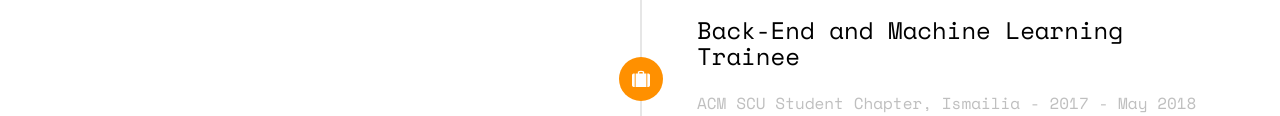
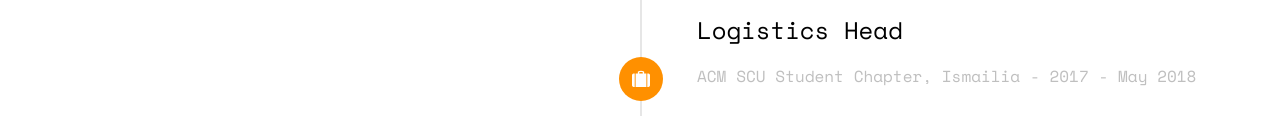
Before and after one commit to KerollosNabil/kerollosnabil.github.io, a plain HTML site: page index.html in a window 1280 px wide. Shown: the part 3932-4048 px from the top of the page. Drawn offline with nearby package versions, Linux system fonts and the light colour scheme; some packages are replaced by stand-ins of ours; no server answers; files whose address does not match are found by name.

Commit message:
fix activity error

```diff
--- a/index.html
+++ b/index.html
@@ -282,7 +282,7 @@
 							<div class="timeline-badge"><i class="icon-suitcase"></i></div>
 							<div class="timeline-panel">
 								<div class="timeline-heading">
-									<h3 class="timeline-title">Back-End and Machine Learning Trainee</h3>
+									<h3 class="timeline-title">Logistics Head</h3>
 									<span class="company">ACM SCU Student Chapter, Ismailia - 2017 - May 2018</span>
 								</div>
 								<div class="timeline-body">
```
